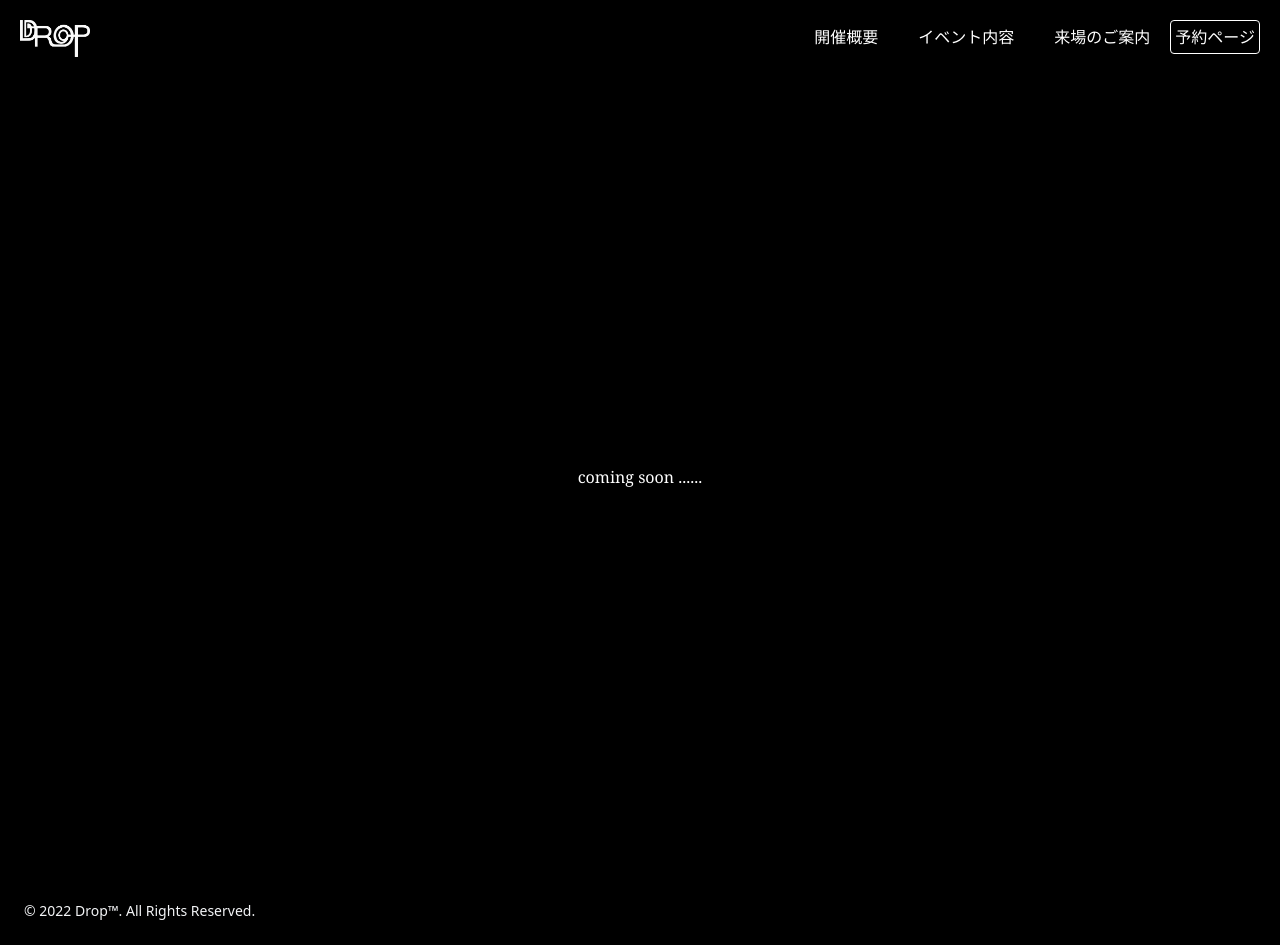
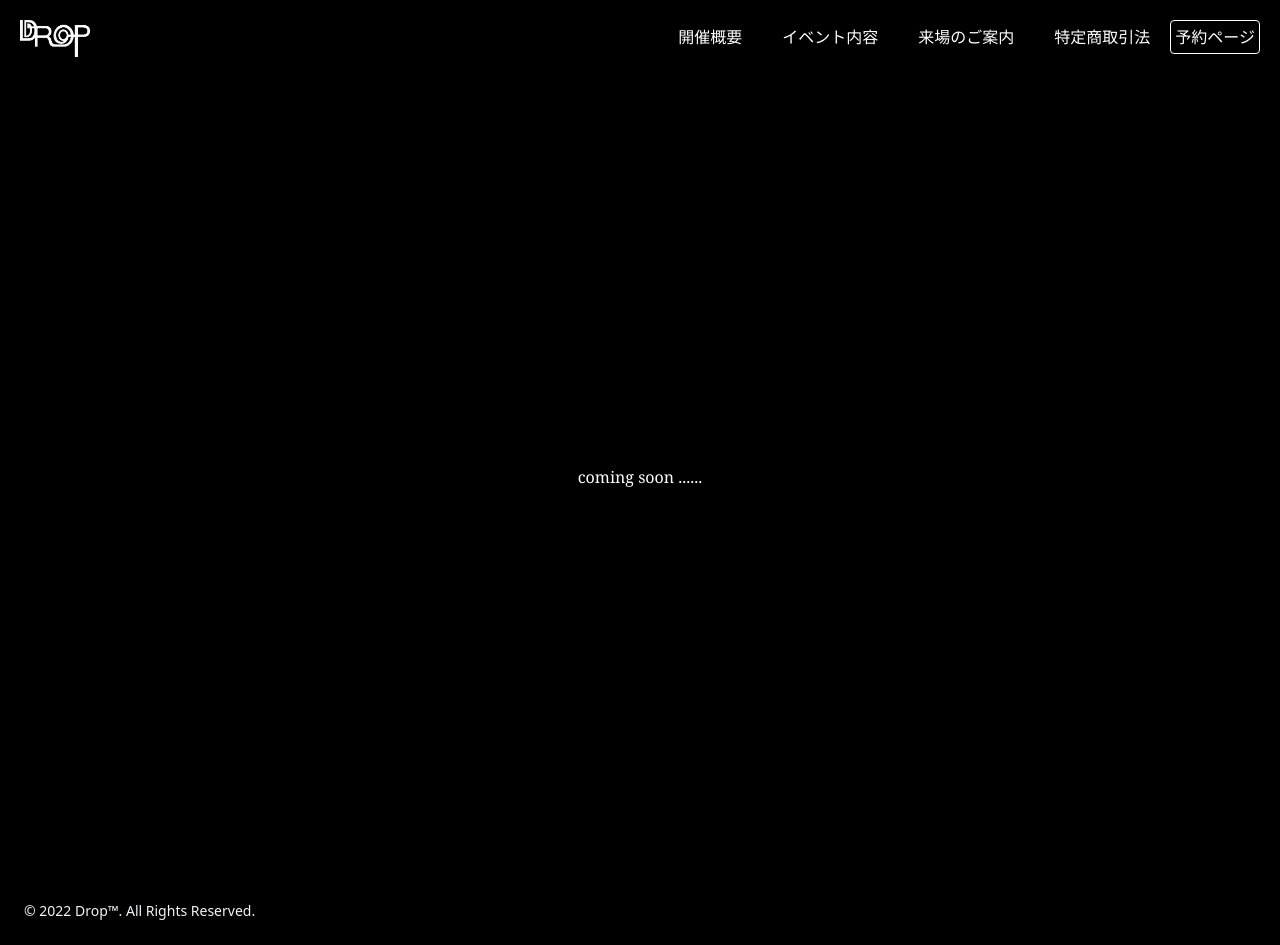
Before and after one commit to junjun-1345/drop-hp, a Next.js app: page /reserve in a window 1280 px wide. Built offline with nearby package versions, Linux system fonts and the light colour scheme.

Commit message:
🐛 レスポンス対応

```diff
--- a/src/components/navbar.js
+++ b/src/components/navbar.js
@@ -66,6 +66,9 @@ const navbar = () => {
           <Link className="mx-5 flex items-center" href="/guide">
             来場のご案内
           </Link>
+          <Link className="mx-5 flex items-center" href="/info">
+            特定商取引法
+          </Link>
           <Link
             className="p-1 border rounded text-white border-white "
             href="/reserve"
```
